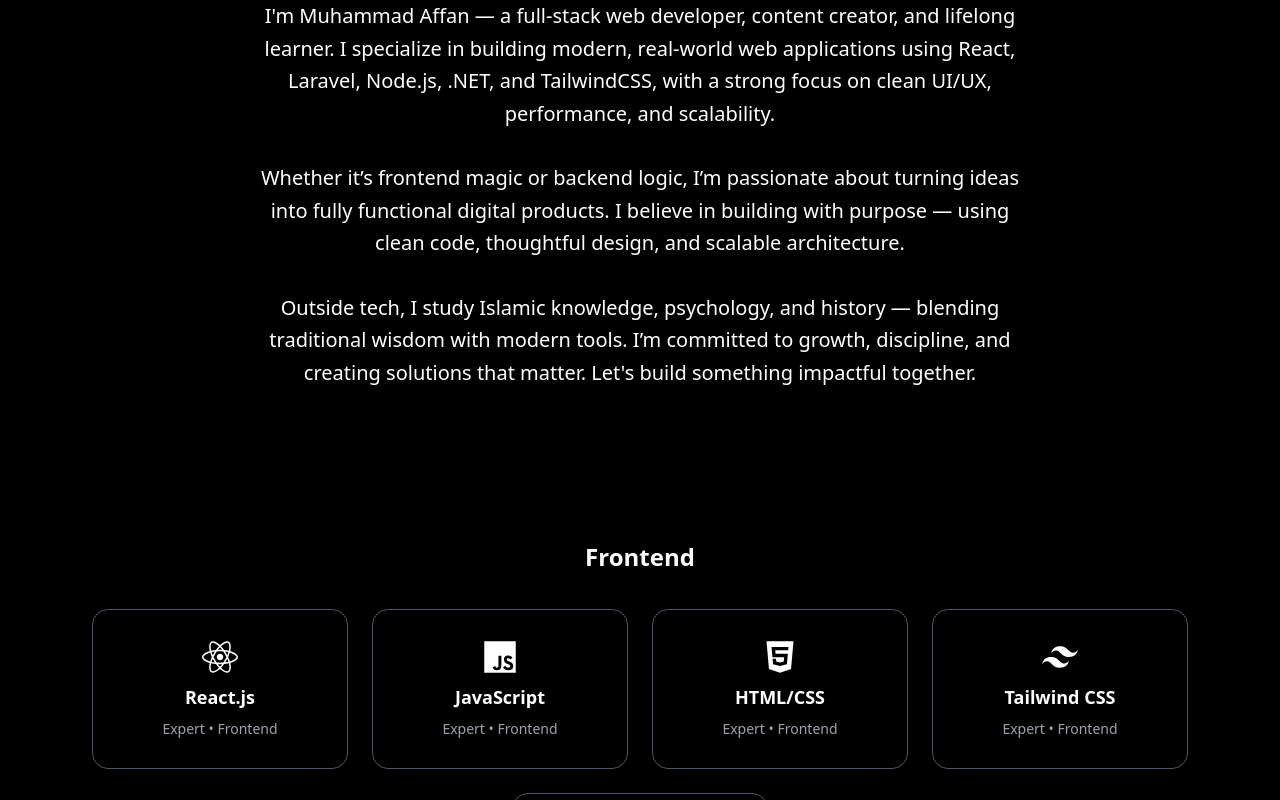
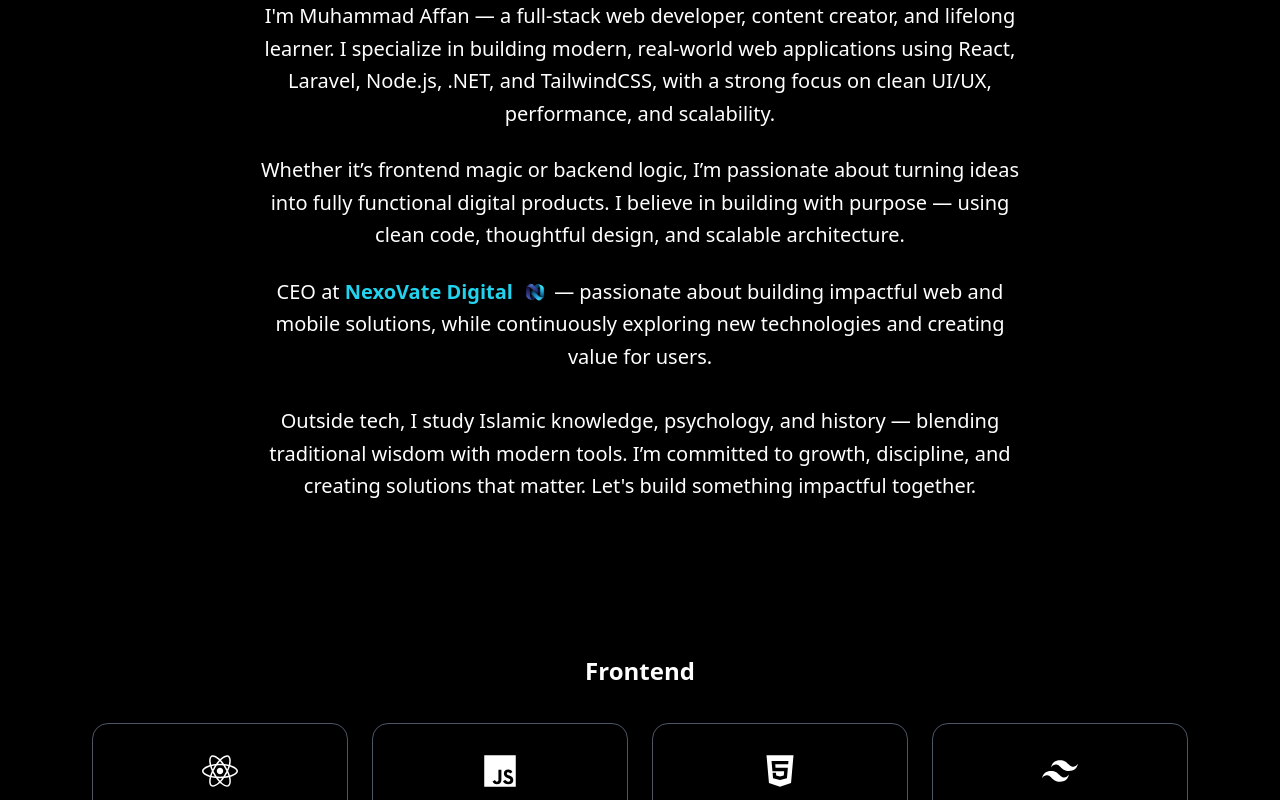
Before and after one commit to Muhammadd-01/Affan-s-Portfolio-Final-, a React (Vite) app: page / in a window 1280 px wide. Shown: the part 960-1760 px from the top of the page. Built offline with nearby package versions, Linux system fonts and the light colour scheme.

Commit message:
Portfolio

```diff
--- a/src/components/About.jsx
+++ b/src/components/About.jsx
@@ -1,8 +1,11 @@
+"use client"
+
 import { motion } from "framer-motion";
 
 const About = () => {
   return (
     <section id="about" className="py-20 text-white relative overflow-hidden">
+      {/* Section Heading */}
       <motion.h2
         className="text-5xl font-extrabold mb-8 text-center relative z-10"
         initial={{ opacity: 0, y: -30 }}
@@ -13,8 +16,9 @@ const About = () => {
         Who Am I?
       </motion.h2>
 
+      {/* Intro Paragraphs */}
       <motion.p
-        className="text-xl mb-8 mx-auto max-w-3xl text-center relative z-10 leading-relaxed"
+        className="text-xl mb-6 mx-auto max-w-3xl text-center relative z-10 leading-relaxed"
         initial={{ opacity: 0, x: -50 }}
         animate={{ opacity: 1, x: 0 }}
         transition={{ duration: 0.8, delay: 0.2, ease: "easeOut" }}
@@ -24,7 +28,7 @@ const About = () => {
       </motion.p>
 
       <motion.p
-        className="text-xl mb-8 mx-auto max-w-3xl text-center relative z-10 leading-relaxed"
+        className="text-xl mb-6 mx-auto max-w-3xl text-center relative z-10 leading-relaxed"
         initial={{ opacity: 0, x: 50 }}
         animate={{ opacity: 1, x: 0 }}
         transition={{ duration: 0.8, delay: 0.4, ease: "easeOut" }}
@@ -33,12 +37,39 @@ const About = () => {
         Whether it’s frontend magic or backend logic, I’m passionate about turning ideas into fully functional digital products. I believe in building with purpose — using clean code, thoughtful design, and scalable architecture.
       </motion.p>
 
+      {/* CEO + NexoVate Logo Line */}
       <motion.p
         className="text-xl mb-8 mx-auto max-w-3xl text-center relative z-10 leading-relaxed"
         initial={{ opacity: 0, scale: 0.8 }}
         animate={{ opacity: 1, scale: 1 }}
         transition={{ duration: 0.8, delay: 0.6, ease: "easeOut" }}
         whileHover={{ scale: 1.05 }}
+      >
+        CEO at{" "}
+        <span className="font-bold text-cyan-400 inline-flex items-center">
+          NexoVate Digital
+          <a
+            href="https://nexovate-digital.vercel.app/"
+            target="_blank"
+            rel="noopener noreferrer"
+            className="ml-2 text-white hover:opacity-80 transition-opacity"
+          >
+            <img
+              src="/website-icon.png" // <-- your NexoVate logo path
+              alt="NexoVate Digital"
+              className="w-7 h-7 object-contain"
+            />
+          </a>
+        </span>{" "}
+        — passionate about building impactful web and mobile solutions, while continuously exploring new technologies and creating value for users.
+      </motion.p>
+
+      {/* Final Paragraph */}
+      <motion.p
+        className="text-xl mb-8 mx-auto max-w-3xl text-center relative z-10 leading-relaxed"
+        initial={{ opacity: 0, scale: 0.9 }}
+        animate={{ opacity: 1, scale: 1 }}
+        transition={{ duration: 0.8, delay: 0.8, ease: "easeOut" }}
       >
         Outside tech, I study Islamic knowledge, psychology, and history — blending traditional wisdom with modern tools. I’m committed to growth, discipline, and creating solutions that matter. Let's build something impactful together.
       </motion.p>
```
Also changed, not shown: public/website-icon.png (added).
